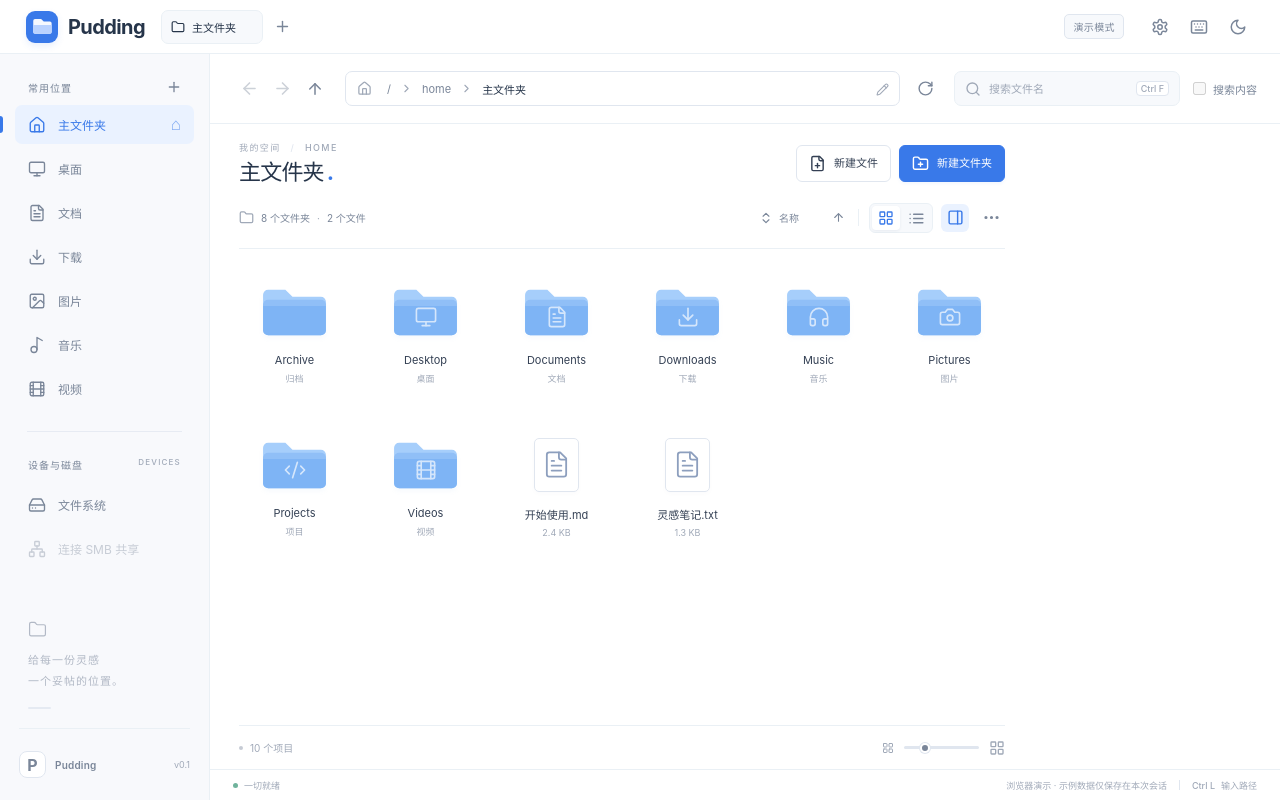
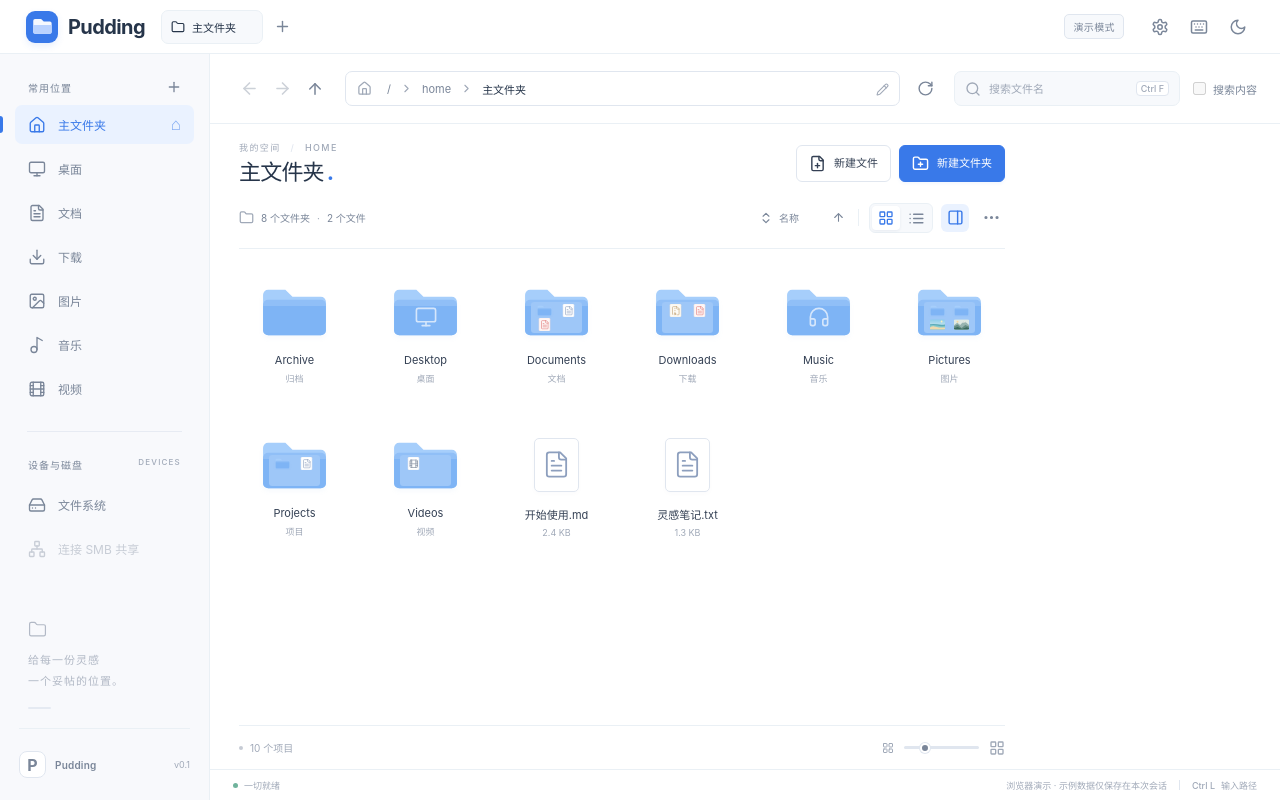
Before and after one commit to Thesummert/Pudding, a Svelte app: page / in a window 1280 px wide. Built offline with nearby package versions, Linux system fonts and the light colour scheme.

Commit message:
Add folder contents previews

```diff
--- a/src/App.svelte
+++ b/src/App.svelte
@@ -2,6 +2,7 @@
   import { onMount, tick } from 'svelte';
   import { Plus, ArrowLeft, ArrowRight, ArrowUp, ArrowDown, ChevronRight, ChevronDown, Home, Monitor, FileText, Download, Image, Music2, Film, HardDrive, Folder, FolderPlus, FilePlus, Search, X, RotateCw, LayoutGrid, List, PanelRight, MoreHorizontal, Eye, EyeOff, Copy, Scissors, ClipboardPaste, Pencil, Trash2, ExternalLink, Check, Info, LoaderCircle, Keyboard, Sun, Moon, Link2, ChevronsUpDown, CircleAlert, Eject, Settings, Network, Terminal } from '@lucide/svelte';
   import FileIcon from './lib/FileIcon.svelte';
+  import FolderPreview from './lib/FolderPreview.svelte';
   import FileThumbnail from './lib/FileThumbnail.svelte';
   import NameDialog from './lib/NameDialog.svelte';
   import ConflictDialog from './lib/ConflictDialog.svelte';
@@ -1087,7 +1088,7 @@
                   {@const index = windowed.start + localIndex}
                   <button class="file-card" draggable={!desktop && !busy} onpointerdown={(event) => beginDrag(event, entry)} ondragstart={(event) => demoDragStart(event, entry)} data-drop-path={entry.isDir ? entry.path : undefined} class:drop-target={dropRegion === 'browser' && dropTarget === entry.path} class:selected={selected.has(entry.path)} class:cut={clipboard?.mode === 'cut' && clipboard.paths.includes(entry.path)} data-index={index} aria-label={entry.name} aria-pressed={selected.has(entry.path)} title={`${entry.name}\n${entry.isDir ? '文件夹' : formatEntrySize(entry)}\n双击打开`} onclick={(event) => selectEntry(entry, event)} ondblclick={() => openEntry(entry)} oncontextmenu={(event) => contextMenu(event, entry)} disabled={operating}>
                     {#if selected.has(entry.path)}<span class="selected-check"><Check size={10} strokeWidth={3} /></span>{/if}
-                    <span class="file-visual">{#if !entry.metadataPending && (isImage(entry) || isVideo(entry))}<FileThumbnail {entry} large />{:else}<FileIcon {entry} large />{/if}</span>
+                    <span class="file-visual">{#if entry.isDir}<FolderPreview {entry} hidden={preferences.hidden} refreshToken={directory} />{:else if !entry.metadataPending && (isImage(entry) || isVideo(entry))}<FileThumbnail {entry} large />{:else}<FileIcon {entry} large />{/if}</span>
                     <span class="file-name">{entry.name}</span><span class="file-caption">{entry.isDir ? folderLabels[entry.name] ?? '文件夹' : formatEntrySize(entry)}</span>
                   </button>
                 {/each}
--- a/src/app.css
+++ b/src/app.css
@@ -225,6 +225,10 @@ h1 { margin: 4px 0 3px; font-size: 22px; color: var(--heading); letter-spacing:
 .file-thumbnail .thumbnail .file-icon.large { max-width: 100%; max-height: 100%; }
 .folder-shape { width: 100%; height: 100%; filter: drop-shadow(0 3px 2px #5795df0c); }
 .folder-symbol { position: absolute; left: 50%; top: 58%; transform: translate(-50%, -50%); color: #fff; opacity: .68; }
+.folder-preview { position: relative; display: inline-flex; align-items: center; justify-content: center; }
+.folder-preview-items { position: absolute; left: 15%; right: 15%; top: 35%; bottom: 15%; display: grid; grid-template-columns: repeat(2, 1fr); grid-template-rows: repeat(2, 1fr); gap: 1px; padding: 2px; border-radius: 3px; background: color-mix(in srgb, var(--folder-front) 75%, white); overflow: hidden; }
+.folder-preview-item { display: flex; align-items: center; justify-content: center; min-width: 0; min-height: 0; overflow: hidden; }
+.folder-preview-item > .file-icon, .folder-preview-item > .file-thumbnail { transform: scale(.55); flex-shrink: 0; }
 .file-icon .document-shape { display: flex; align-items: center; justify-content: center; width: 21px; height: 25px; border: 1px solid var(--line-strong); background: var(--surface); color: var(--secondary); border-radius: 3px; }
 .file-icon.large .document-shape { width: 45px; height: 54px; border-radius: 5px; box-shadow: 0 2px 5px #23385a05; }
 .file-icon[data-kind='PDF 文档'] .document-shape { color: #e27a78; background: #fdf7f7; border-color: #f1dedd; }
--- /dev/null
+++ b/src/lib/FolderPreview.svelte
@@ -0,0 +1,50 @@
+<script lang="ts">
+  import { onMount } from 'svelte';
+  import { api } from './api';
+  import FileIcon from './FileIcon.svelte';
+  import FileThumbnail from './FileThumbnail.svelte';
+  import { isImage } from './files';
+  import { queueThumbnail } from './thumbnail-queue';
+  import type { DirectoryListing, FileEntry } from './types';
+
+  let { entry, hidden, refreshToken }: { entry: FileEntry; hidden: boolean; refreshToken: DirectoryListing | undefined } = $props();
+  let container: HTMLSpanElement;
+  let visible = $state(false);
+  let children = $state<FileEntry[]>([]);
+
+  onMount(() => {
+    if (typeof IntersectionObserver === 'undefined') { visible = true; return; }
+    const observer = new IntersectionObserver(([item]) => visible = item.isIntersecting, {
+      root: container.closest('.file-area'), rootMargin: '120px',
+    });
+    observer.observe(container);
+    return () => observer.disconnect();
+  });
+
+  $effect(() => {
+    const path = entry.path;
+    const showHidden = hidden;
+    // A new listing also invalidates previews after filesystem changes or refresh.
+    void refreshToken;
+    children = [];
+    if (!visible) return;
+    let active = true;
+    void queueThumbnail(() => api.folderPreview(path, showHidden), () => active)
+      .then((items) => { if (active && items) children = items; })
+      .catch(() => { if (active) children = []; });
+    return () => { active = false; };
+  });
+</script>
+
+<span class="folder-preview" bind:this={container} aria-hidden="true">
+  <FileIcon {entry} large />
+  {#if children.length}
+    <span class="folder-preview-items">
+      {#each children as child (child.path)}
+        <span class="folder-preview-item">
+          {#if isImage(child)}<FileThumbnail entry={child} />{:else}<FileIcon entry={child} />{/if}
+        </span>
+      {/each}
+    </span>
+  {/if}
+</span>
--- a/src/lib/api.ts
+++ b/src/lib/api.ts
@@ -50,6 +50,7 @@ export const api = {
   listenOpenDirectories: (handler: () => void) => desktop ? getCurrentWebview().listen('open-directories', handler) : Promise.resolve(() => {}),
   setWindowDirectory: (path: string) => desktop ? invoke<void>('set_window_directory', { path }) : Promise.resolve(),
   read: (path: string) => call<DirectoryListing>('read_directory', { path }),
+  folderPreview: (path: string, hidden: boolean) => call<FileEntry[]>('folder_preview', { path, hidden }),
   readEntryDetails: (directory: string, names: string[]) => call<FileEntry[]>('read_entry_details', { directory, names }),
   directorySize: async (path: string): Promise<number> => {
     if (desktop) return invoke<number>('directory_size', { path });
--- a/src/lib/demo.ts
+++ b/src/lib/demo.ts
@@ -110,6 +110,8 @@ export async function demoInvoke<T>(command: string, args: Record<string, unknow
   else if (command === 'read_directory') {
     const path = String(args.path).replace(/^~(?=\/|$)/, home).replace(/\/$/, '') || '/';
     result = { path, parent: path === '/' ? null : path.slice(0, path.lastIndexOf('/')) || '/', entries: structuredClone(getFolder(path)), skipped: 0 } satisfies DirectoryListing;
+  } else if (command === 'folder_preview') {
+    result = structuredClone(getFolder(String(args.path)).filter((item) => args.hidden || !item.hidden).slice(0, 4));
   } else if (command === 'create_folder' || command === 'create_file' || command === 'rename_entry') {
     const name = String(args.name);
     const invalid = validateName(name);
```
Also changed, not shown: 2 other files (tests, documents, lock files or other folders).
